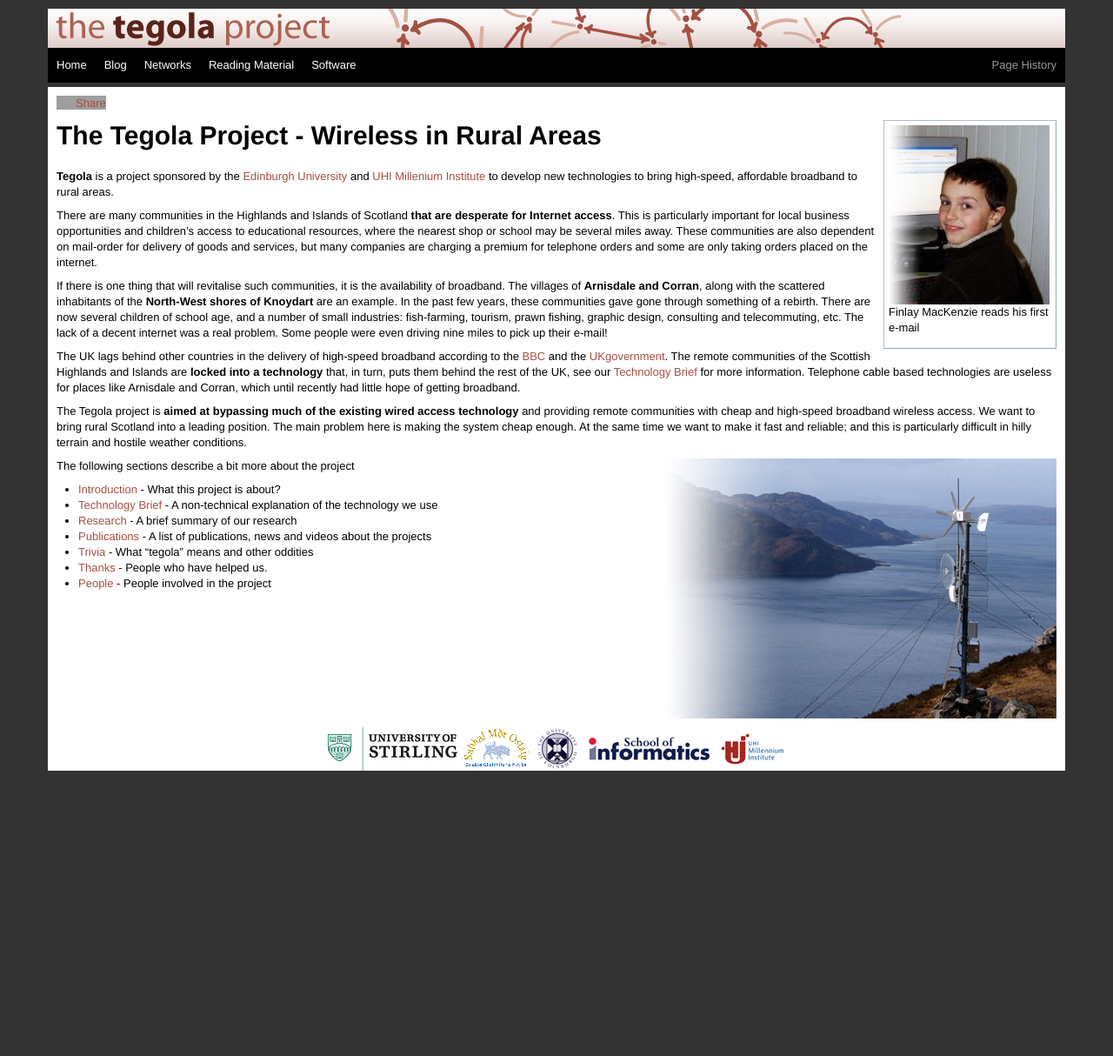
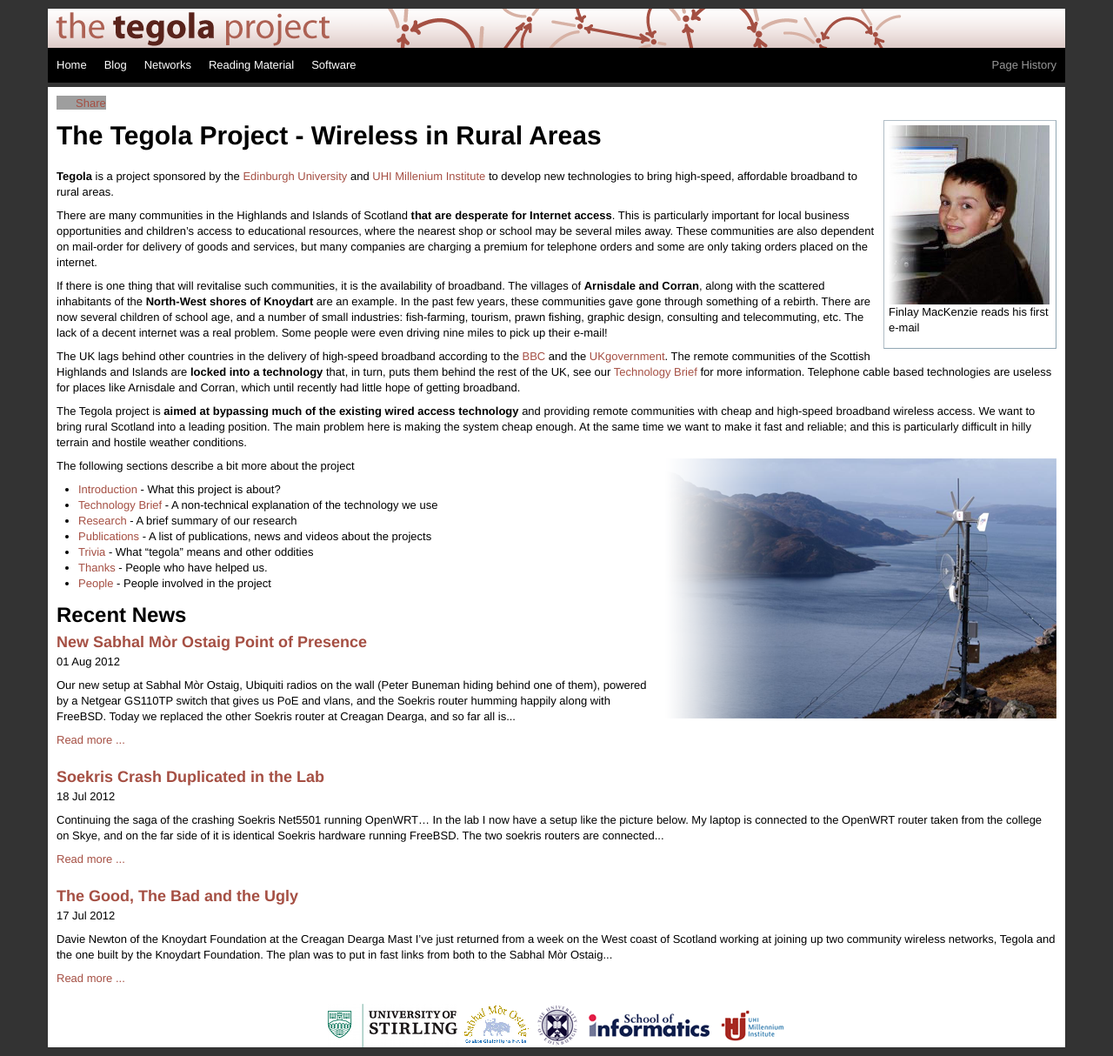
Before and after one commit to tegola-hubs/tegola-hubs.github.com, a Jekyll site: the page built from index.md, in a window 1280 px wide and 1214 px high. Shown: the whole window at 87% size. Built offline with Jekyll 4.4.1, drawn with Linux system fonts in a browser that asks for light colours; grey boxes are pictures that could not be loaded.

Commit message:
put teasers for the blog on the main page

```diff
--- a/css/tegola.css
+++ b/css/tegola.css
@@ -4073,6 +4073,9 @@
 }
 .blog-post {
   clear: both;
+}
+.blog-post,
+.blog-post-teaser {
   margin-bottom: 20px;
 }
 .comments {
--- a/index.md
+++ b/index.md
@@ -79,3 +79,14 @@
 [Trivia]: trivia.html
 [Thanks]: thanks.html
 [People]: people.html
+
+Recent News
+-----------
+{% for post in site.posts %}
+<div class="blog-post-teaser">
+  <h3><a href="{{ post.url }}">{{ post.title }}</a></h3>
+  <p>{{ post.date | date_to_string }}</p>
+  <p>{{ post.content | strip_html | truncatewords: 55 }}</p>
+  <p><a href="{{post.url}}">Read more ...</a></p>
+</div>
+{% endfor %}
```
